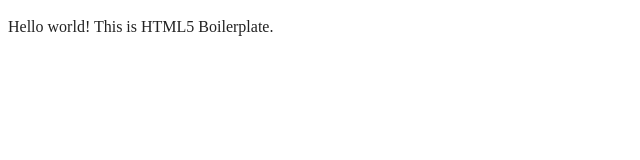
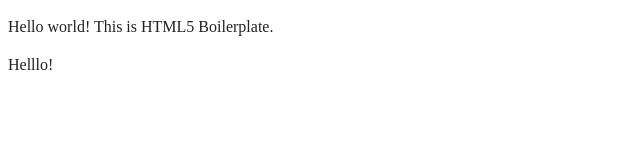
Before and after one commit to ChristabelKindrat/Laba, a website built with webpack: page index.html in a window 1280 px wide. Shown: the full height of the page, 0-640 px from the left. Built offline with nearby package versions, Linux system fonts and the light colour scheme.

Commit message:
INT-001: add div into index

```diff
--- a/index.html
+++ b/index.html
@@ -27,6 +27,7 @@
   <!-- Add your site or application content here -->
   <p>Hello world! This is HTML5 Boilerplate.</p>
   <script src="js/app.js"></script>
+  <div>Helllo!</div>
 
 </body>
 
```
